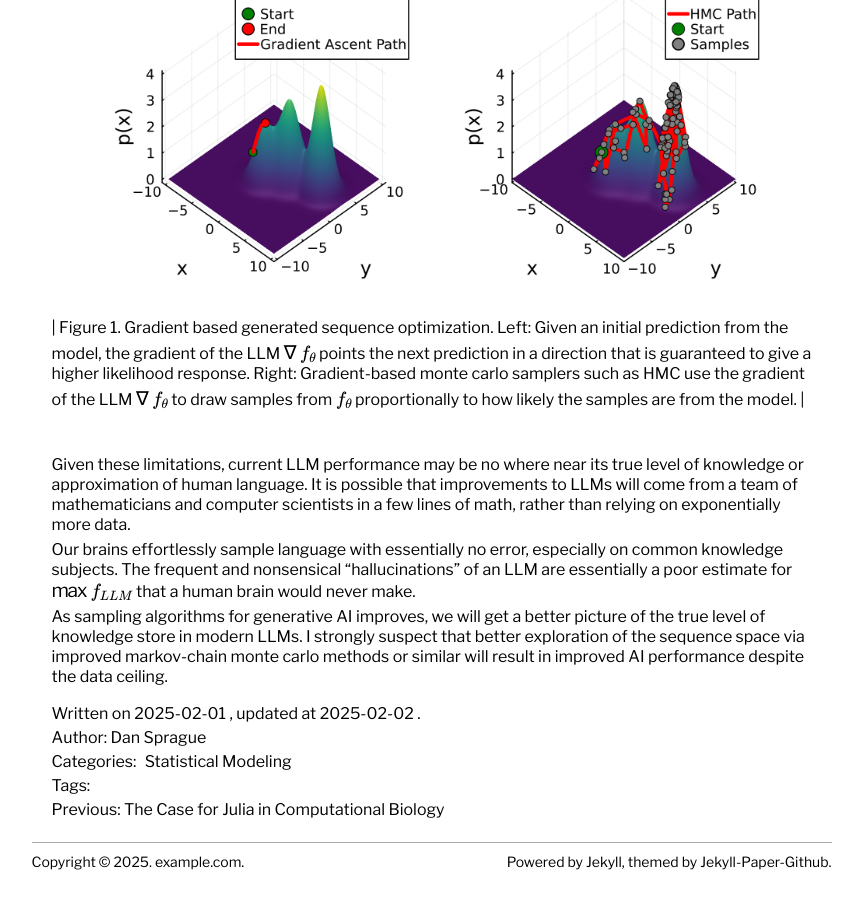
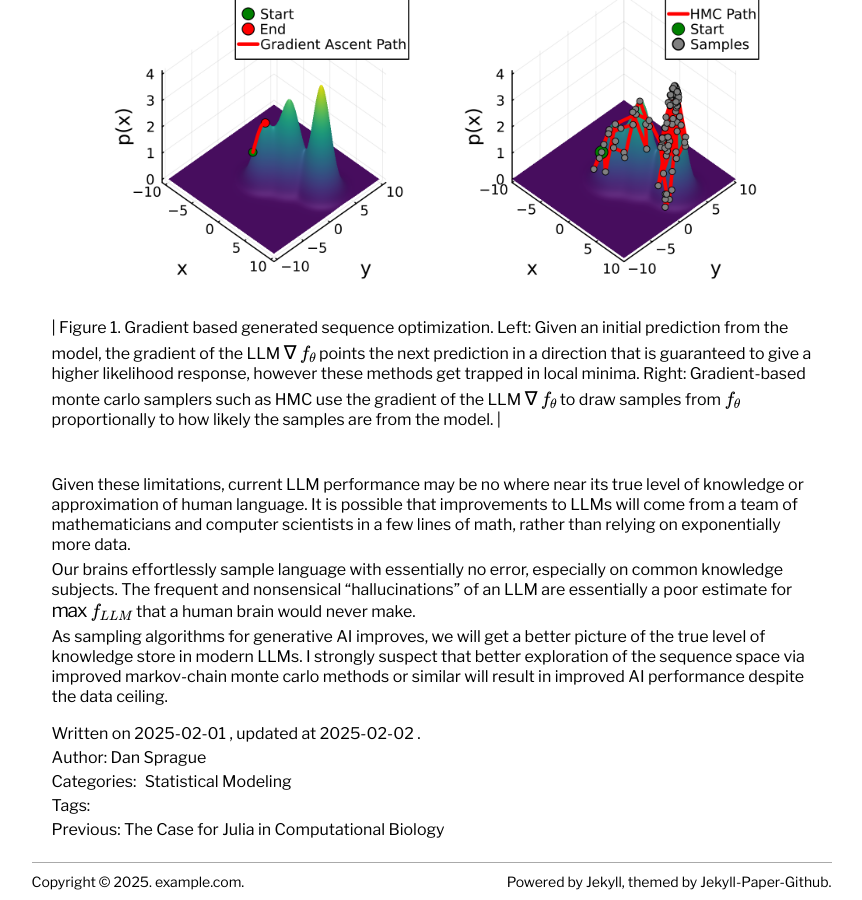
Before and after one commit to dan-sprague/dan-sprague.github.io, a Jekyll site: the page built from _posts/2025-02-02-llmthinking.markdown, in a window 1280 px wide and 900 px high, scrolled down 1713 px. Shown: the whole window, without its empty margins (201-1063 px from the left). Built offline with Jekyll 4.4.1, drawn with Linux system fonts in a browser that asks for light colours; formulas are drawn with MathJax 3.

Commit message:
fixed bug

```diff
--- a/_posts/2025-02-02-llmthinking.markdown
+++ b/_posts/2025-02-02-llmthinking.markdown
@@ -44,7 +44,7 @@
 Users of ChatGPT, Claude, and other LLMs have noticed that the models now "think" before replying. It is unlikely that much or any formal logic has been encoded into the model. Rather, the companies are devising more elaborate sampling stragies for their LLMs. The startling implication is that these LLMs may actually know our language  better than we currently think they do, and that improved LLMs will emerge simply as a consequence of more efficiently obtaining better generated responses from the model.<br>
 
 ![Finding the best generated response](/assets/images/path_opt.png)
-| Figure 1. Gradient based generated sequence optimization. Left: Given an initial prediction from the model, the gradient of the LLM $\nabla f_\theta$ points the next prediction in a direction that is guaranteed to give a higher likelihood response. Right: Gradient-based monte carlo samplers such as HMC use the gradient of the LLM $\nabla f_\theta$ to draw samples from $f_\theta$ proportionally to how likely the samples are from the model. |
+| Figure 1. Gradient based generated sequence optimization. Left: Given an initial prediction from the model, the gradient of the LLM $\nabla f_\theta$ points the next prediction in a direction that is guaranteed to give a higher likelihood response, however these methods get trapped in local minima. Right: Gradient-based monte carlo samplers such as HMC use the gradient of the LLM $\nabla f_\theta$ to draw samples from $f_\theta$ proportionally to how likely the samples are from the model. |
 
 <br><br>
 Given these limitations, current LLM performance may be no where near its true level of knowledge or approximation of human language. It is possible that improvements to LLMs will come from a team of mathematicians and computer scientists in a few lines of math, rather than relying on exponentially more data. <br>
```
